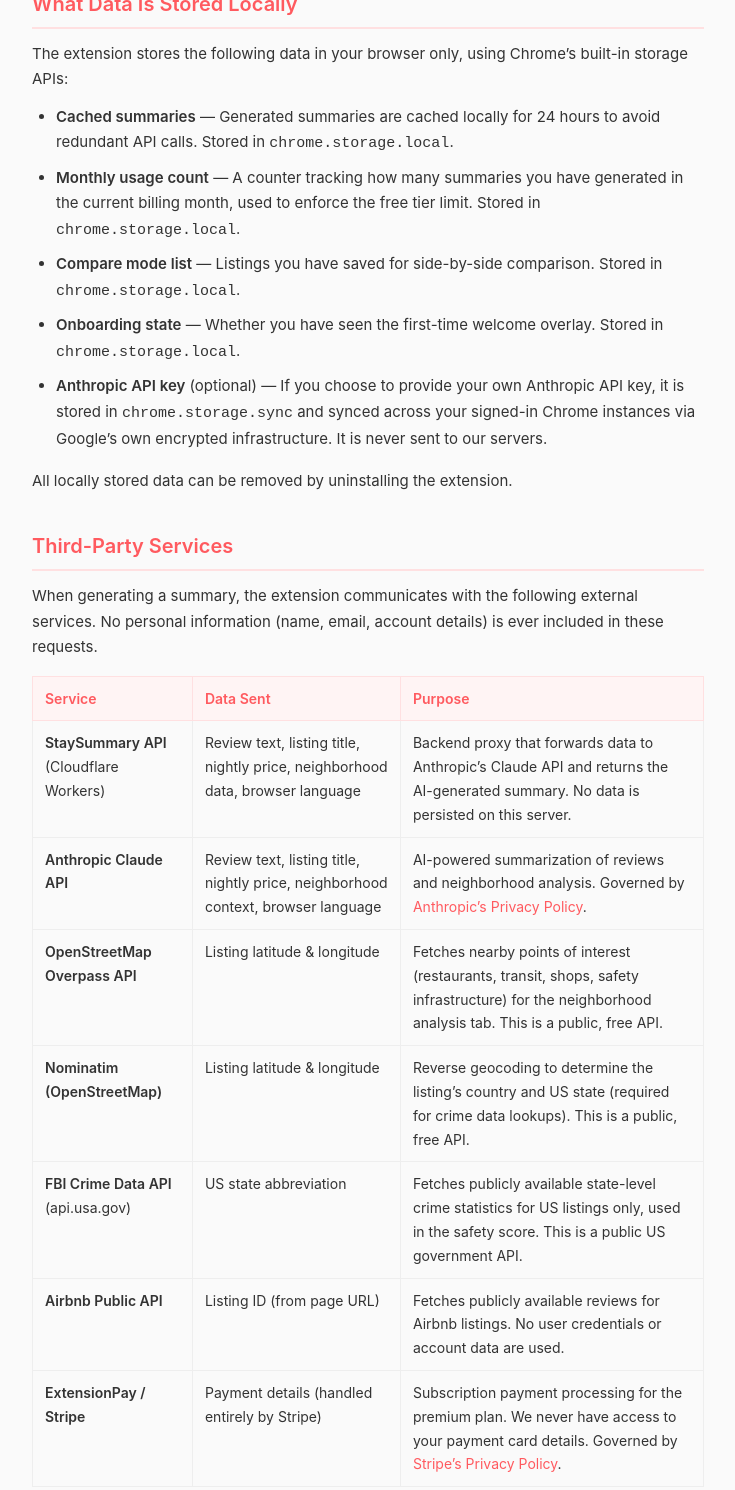
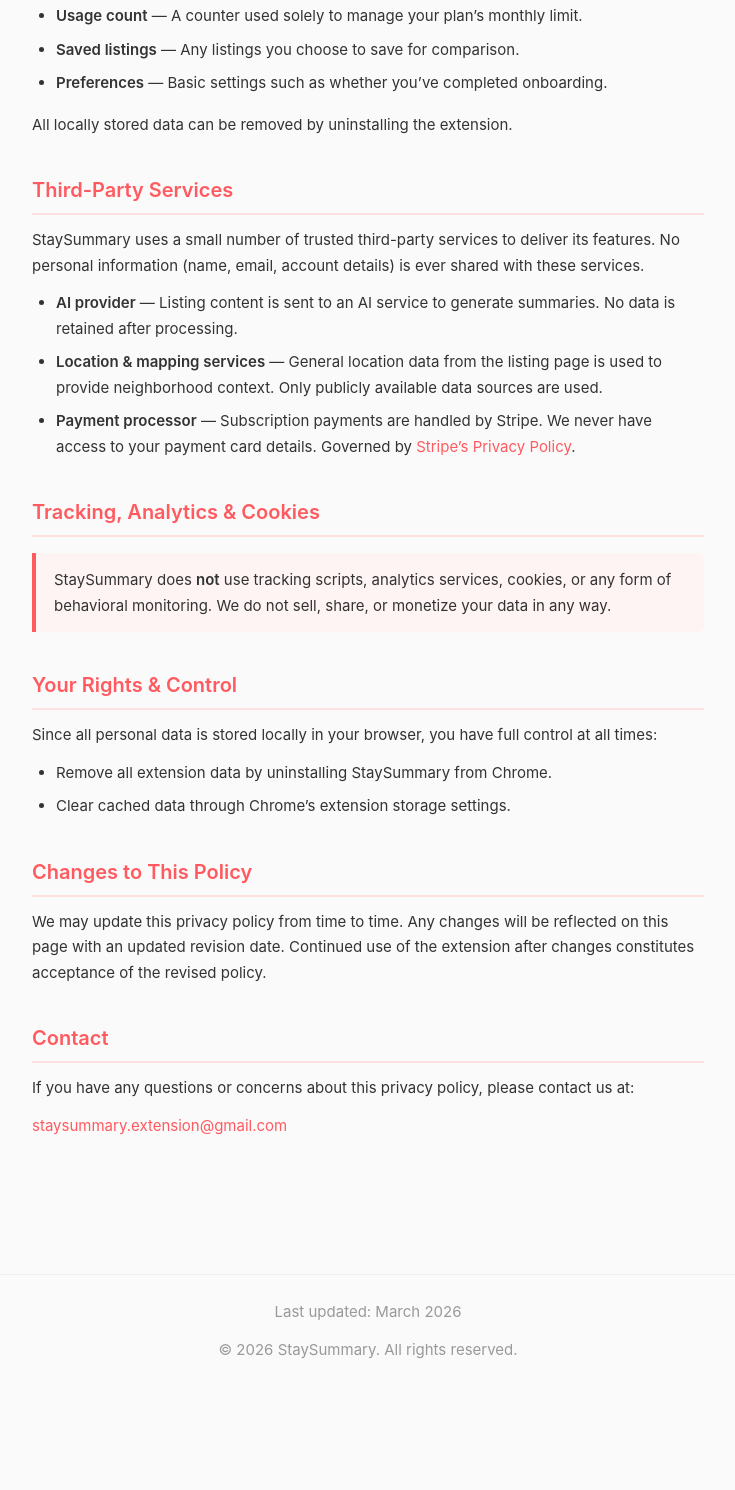
Before and after one commit to broadben/staysummary-privacy, a plain HTML site: page index.html in a window 1280 px wide. Shown: the part 938-2428 px from the top of the page, without its empty margins (272-1007 px from the left). After the commit the page ends 2336 px from the top, so only its background shows below. Drawn offline with Linux system fonts and the light colour scheme.

Commit message:
Broaden privacy policy language, remove implementation specifics

```diff
--- a/index.html
+++ b/index.html
@@ -144,78 +144,30 @@
 
         <section>
             <h2>What Data the Extension Accesses</h2>
-            <p>When you click &ldquo;Summarize&rdquo; on a supported listing page, the extension reads the following information directly from that page:</p>
-            <ul>
-                <li><strong>Listing reviews</strong> &mdash; Guest review text visible on the page (or fetched via the platform&rsquo;s public API for Airbnb).</li>
-                <li><strong>Listing title and nightly price</strong> &mdash; Used to provide context in the AI summary.</li>
-                <li><strong>Listing coordinates (latitude/longitude)</strong> &mdash; Extracted from page metadata or map links to enable neighborhood and safety analysis.</li>
-            </ul>
-            <p>None of this data is tied to your identity. The extension does <strong>not</strong> access your account on any booking platform, your search history, or any personal information.</p>
+            <p>When you click &ldquo;Summarize&rdquo; on a supported listing page, the extension reads publicly available information from that page to generate your summary &mdash; such as review content, listing details, and location context. None of this data is tied to your identity.</p>
+            <p>The extension does <strong>not</strong> access your account on any booking platform, your browsing history, or any personal information.</p>
         </section>
 
         <section>
             <h2>What Data Is Stored Locally</h2>
-            <p>The extension stores the following data in your browser only, using Chrome&rsquo;s built-in storage APIs:</p>
+            <p>The extension stores a small amount of data in your browser to provide its features:</p>
             <ul>
-                <li><strong>Cached summaries</strong> &mdash; Generated summaries are cached locally for 24 hours to avoid redundant API calls. Stored in <code>chrome.storage.local</code>.</li>
-                <li><strong>Monthly usage count</strong> &mdash; A counter tracking how many summaries you have generated in the current billing month, used to enforce the free tier limit. Stored in <code>chrome.storage.local</code>.</li>
-                <li><strong>Compare mode list</strong> &mdash; Listings you have saved for side-by-side comparison. Stored in <code>chrome.storage.local</code>.</li>
-                <li><strong>Onboarding state</strong> &mdash; Whether you have seen the first-time welcome overlay. Stored in <code>chrome.storage.local</code>.</li>
-                <li><strong>Anthropic API key</strong> (optional) &mdash; If you choose to provide your own Anthropic API key, it is stored in <code>chrome.storage.sync</code> and synced across your signed-in Chrome instances via Google&rsquo;s own encrypted infrastructure. It is never sent to our servers.</li>
+                <li><strong>Cached summaries</strong> &mdash; Summaries are temporarily cached to improve performance. Cache expires automatically.</li>
+                <li><strong>Usage count</strong> &mdash; A counter used solely to manage your plan&rsquo;s monthly limit.</li>
+                <li><strong>Saved listings</strong> &mdash; Any listings you choose to save for comparison.</li>
+                <li><strong>Preferences</strong> &mdash; Basic settings such as whether you&rsquo;ve completed onboarding.</li>
             </ul>
             <p>All locally stored data can be removed by uninstalling the extension.</p>
         </section>
 
         <section>
             <h2>Third-Party Services</h2>
-            <p>When generating a summary, the extension communicates with the following external services. No personal information (name, email, account details) is ever included in these requests.</p>
-
-            <table>
-                <thead>
-                    <tr>
-                        <th>Service</th>
-                        <th>Data Sent</th>
-                        <th>Purpose</th>
-                    </tr>
-                </thead>
-                <tbody>
-                    <tr>
-                        <td><strong>StaySummary API</strong><br>(Cloudflare Workers)</td>
-                        <td>Review text, listing title, nightly price, neighborhood data, browser language</td>
-                        <td>Backend proxy that forwards data to Anthropic&rsquo;s Claude API and returns the AI-generated summary. No data is persisted on this server.</td>
-                    </tr>
-                    <tr>
-                        <td><strong>Anthropic Claude API</strong></td>
-                        <td>Review text, listing title, nightly price, neighborhood context, browser language</td>
-                        <td>AI-powered summarization of reviews and neighborhood analysis. Governed by <a href="https://www.anthropic.com/privacy" target="_blank" rel="noopener">Anthropic&rsquo;s Privacy Policy</a>.</td>
-                    </tr>
-                    <tr>
-                        <td><strong>OpenStreetMap Overpass API</strong></td>
-                        <td>Listing latitude &amp; longitude</td>
-                        <td>Fetches nearby points of interest (restaurants, transit, shops, safety infrastructure) for the neighborhood analysis tab. This is a public, free API.</td>
-                    </tr>
-                    <tr>
-                        <td><strong>Nominatim (OpenStreetMap)</strong></td>
-                        <td>Listing latitude &amp; longitude</td>
-                        <td>Reverse geocoding to determine the listing&rsquo;s country and US state (required for crime data lookups). This is a public, free API.</td>
-                    </tr>
-                    <tr>
-                        <td><strong>FBI Crime Data API</strong><br>(api.usa.gov)</td>
-                        <td>US state abbreviation</td>
-                        <td>Fetches publicly available state-level crime statistics for US listings only, used in the safety score. This is a public US government API.</td>
-                    </tr>
-                    <tr>
-                        <td><strong>Airbnb Public API</strong></td>
-                        <td>Listing ID (from page URL)</td>
-                        <td>Fetches publicly available reviews for Airbnb listings. No user credentials or account data are used.</td>
-                    </tr>
-                    <tr>
-                        <td><strong>ExtensionPay / Stripe</strong></td>
-                        <td>Payment details (handled entirely by Stripe)</td>
-                        <td>Subscription payment processing for the premium plan. We never have access to your payment card details. Governed by <a href="https://stripe.com/privacy" target="_blank" rel="noopener">Stripe&rsquo;s Privacy Policy</a>.</td>
-                    </tr>
-                </tbody>
-            </table>
+            <p>StaySummary uses a small number of trusted third-party services to deliver its features. No personal information (name, email, account details) is ever shared with these services.</p>
+            <ul>
+                <li><strong>AI provider</strong> &mdash; Listing content is sent to an AI service to generate summaries. No data is retained after processing.</li>
+                <li><strong>Location &amp; mapping services</strong> &mdash; General location data from the listing page is used to provide neighborhood context. Only publicly available data sources are used.</li>
+                <li><strong>Payment processor</strong> &mdash; Subscription payments are handled by Stripe. We never have access to your payment card details. Governed by <a href="https://stripe.com/privacy" target="_blank" rel="noopener">Stripe&rsquo;s Privacy Policy</a>.</li>
+            </ul>
         </section>
 
         <section>
@@ -230,8 +182,7 @@
             <p>Since all personal data is stored locally in your browser, you have full control at all times:</p>
             <ul>
                 <li>Remove all extension data by uninstalling StaySummary from Chrome.</li>
-                <li>Clear cached summaries through Chrome&rsquo;s extension storage settings.</li>
-                <li>Revoke your Anthropic API key at any time through your <a href="https://console.anthropic.com" target="_blank" rel="noopener">Anthropic account</a>.</li>
+                <li>Clear cached data through Chrome&rsquo;s extension storage settings.</li>
             </ul>
         </section>
 
```
